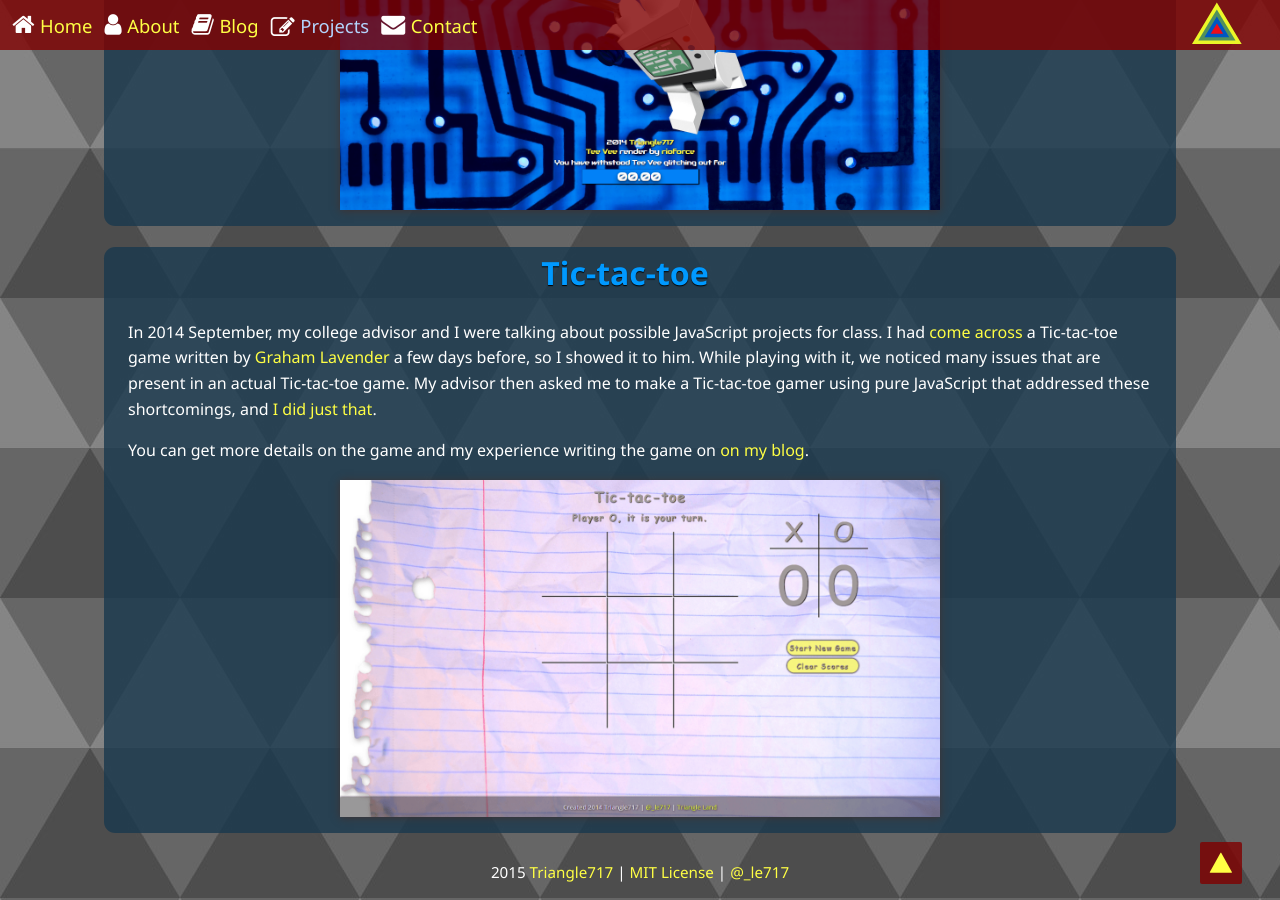
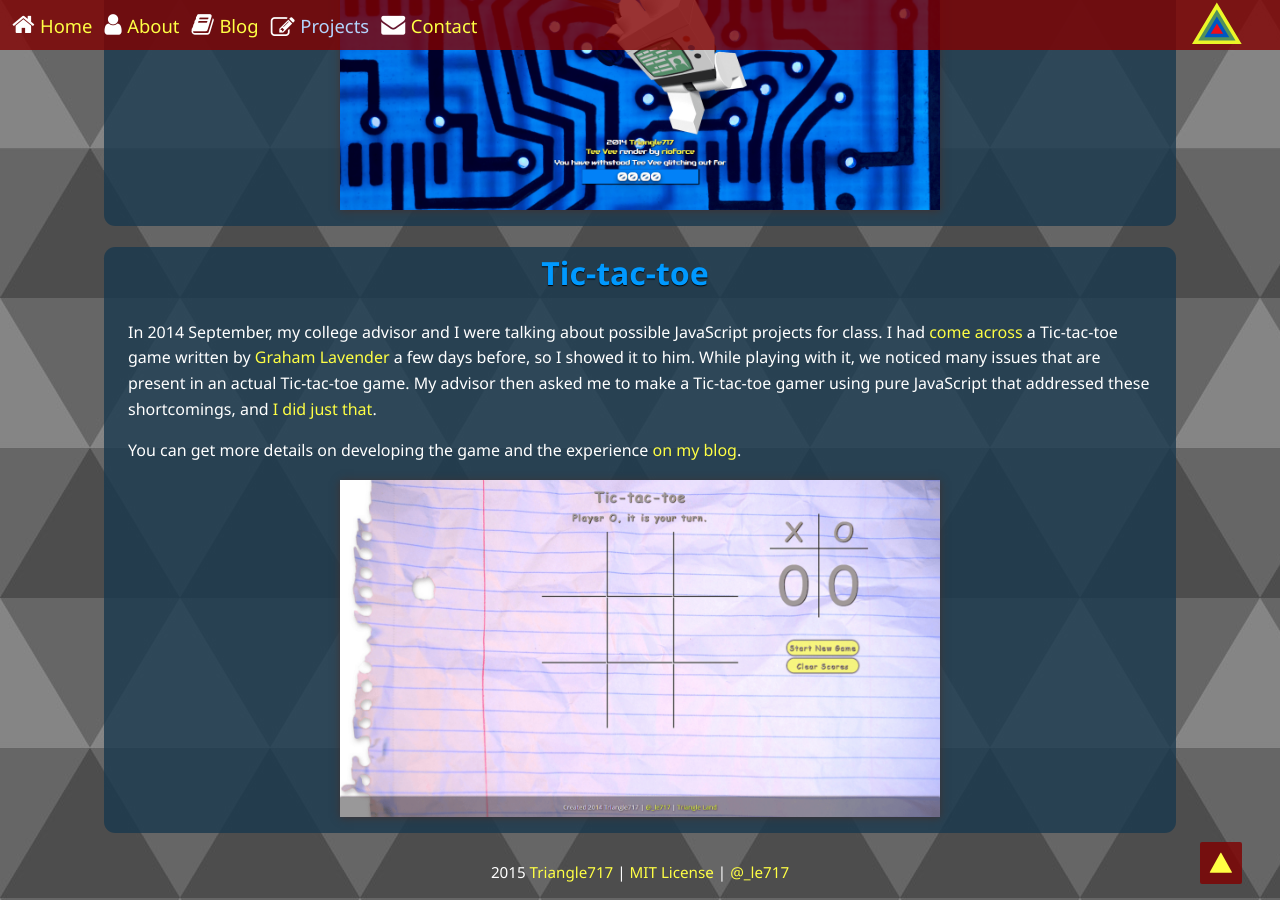
Before and after one commit to le717/le717.github.io, a Jekyll site: the page built from projects/index.html, in a window 1280 px wide and 900 px high, scrolled down 2102 px. Built offline with Jekyll 4.4.1, drawn with Linux system fonts in a browser that asks for light colours; nearby versions of some CDN libraries.

Commit message:
Wording [ci skip]

```diff
--- a/projects/index.html
+++ b/projects/index.html
@@ -73,7 +73,7 @@ title: Projects
   <h1>Tic-tac-toe</h1>
   <div class="project-description">
     <p>In 2014 September, my college advisor and I were talking about possible JavaScript projects for class. I had <a target="_blank" href="https://github.com/glavender/tictactoe">come across</a> a Tic-tac-toe game written by <a target="_blank" href="http://grahamlavender.com/">Graham Lavender</a> a few days before, so I showed it to him. While playing with it, we noticed many issues that are present in an actual Tic-tac-toe game. My advisor then asked me to make a Tic-tac-toe gamer using pure JavaScript that addressed these shortcomings, and <a target="_blank" href="{{ site.github.url }}/tic-tac-toe/">I did just that</a>.</p>
-    <p>You can get more details on the game and my experience writing the game on <a target="_blank" href="http://wp.me/p1V5ge-1GC">on my blog</a>.</p>
+    <p>You can get more details on developing the game and the experience <a target="_blank" href="http://wp.me/p1V5ge-1GC">on my blog</a>.</p>
   </div>
 
   <img alt="Tic-tac-toe screenshot" width="600" height="337" src="/img/projects/tic-tac-toe-website-project.png">
```
